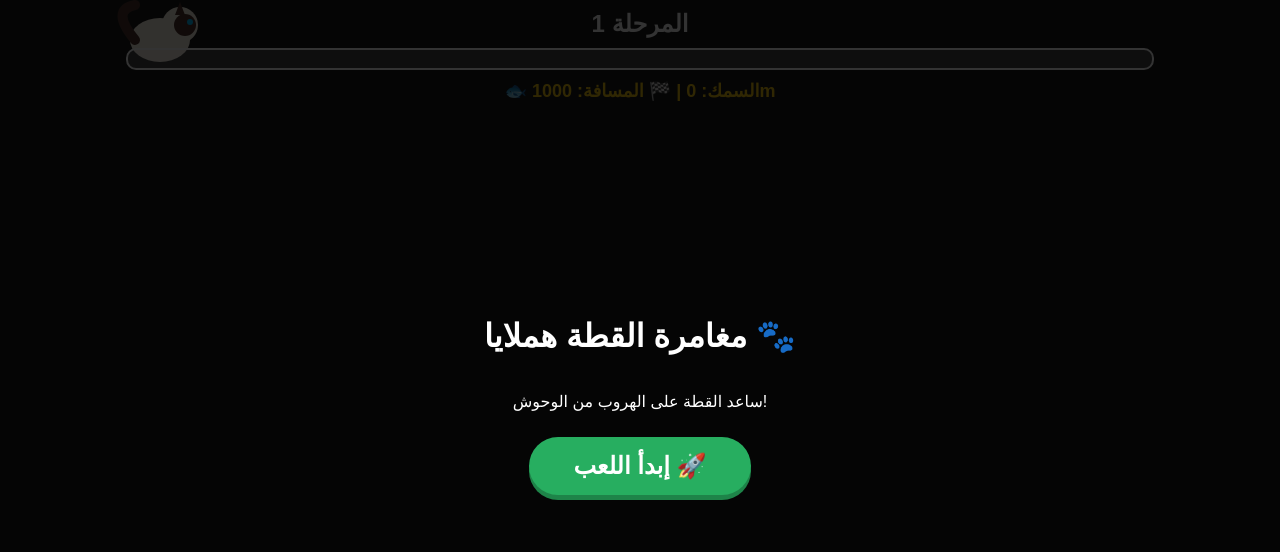
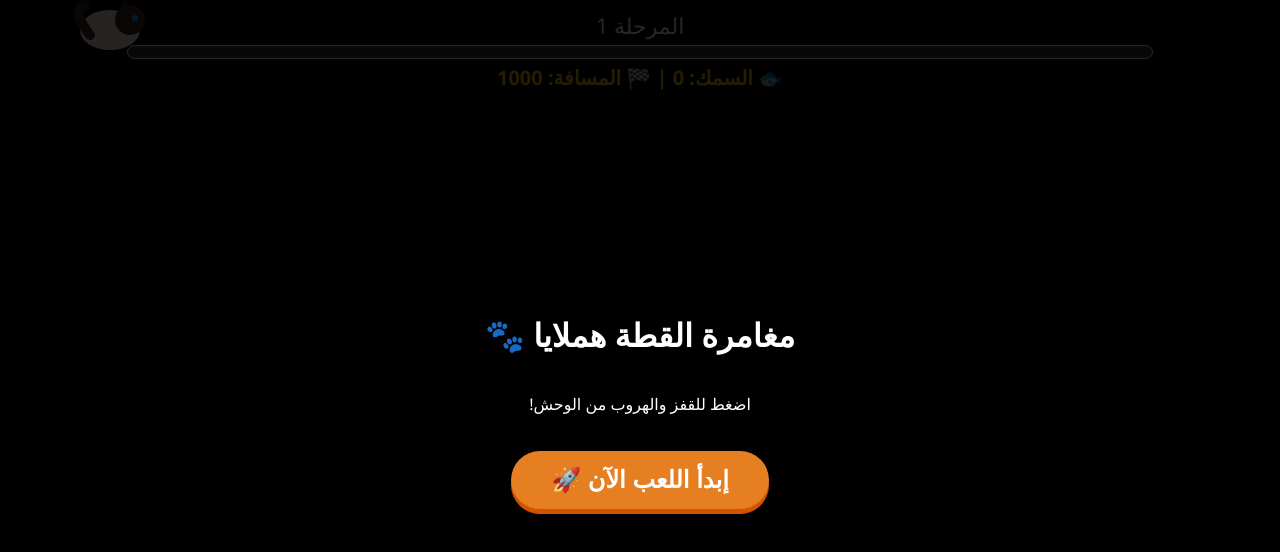
Before and after one commit to latakiano/Happy-cat, a plain HTML site: page index.html in a window 1280 px wide. Drawn offline with Linux system fonts and the light colour scheme.

Commit message:
Update index.html

```diff
--- a/index.html
+++ b/index.html
@@ -1,166 +1,175 @@
 <!DOCTYPE html>
-<html lang="ar">
+<html lang="ar" dir="rtl">
 <head>
     <meta charset="UTF-8">
     <meta name="viewport" content="width=device-width, initial-scale=1.0, maximum-scale=1.0, user-scalable=no">
-    <title>Himalayan Cat: The Golden Edition</title>
+    <title>Himalayan Cat Gold</title>
     <style>
-        body { margin: 0; overflow: hidden; background: #000; font-family: 'Arial', sans-serif; touch-action: none; }
-        #ui { position: absolute; top: 10px; width: 100%; text-align: center; color: white; z-index: 10; pointer-events: none; }
-        .bar { width: 80%; height: 18px; background: rgba(255,255,255,0.2); margin: 10px auto; border-radius: 10px; border: 2px solid #fff; overflow: hidden; }
-        #fill { width: 0%; height: 100%; background: linear-gradient(90deg, #f1c40f, #e67e22); transition: 0.1s; }
+        body { margin: 0; overflow: hidden; background: #000; font-family: 'Segoe UI', sans-serif; touch-action: none; }
+        #ui { position: absolute; top: 10px; width: 100%; text-align: center; color: white; z-index: 100; pointer-events: none; }
+        .progress-bar { width: 80%; height: 12px; background: #333; margin: 5px auto; border-radius: 10px; border: 1px solid #fff; }
+        #fill { width: 0%; height: 100%; background: #00ffcc; border-radius: 10px; }
         #overlay {
             position: fixed; top: 0; left: 0; width: 100%; height: 100%;
-            background: rgba(0,0,0,0.8); display: flex; flex-direction: column;
+            background: rgba(0,0,0,0.85); display: flex; flex-direction: column;
             justify-content: center; align-items: center; color: white; z-index: 1000;
         }
-        button {
-            padding: 15px 45px; font-size: 24px; cursor: pointer; border-radius: 50px;
-            background: #27ae60; color: white; border: none; font-weight: bold; margin: 10px;
-            box-shadow: 0 5px 0 #1e8449;
+        .btn {
+            padding: 15px 40px; font-size: 24px; cursor: pointer; border-radius: 50px;
+            background: #e67e22; color: white; border: none; font-weight: bold;
+            box-shadow: 0 5px 0 #d35400; margin-top: 20px;
         }
-        .stat { color:#f1c40f; font-size: 18px; font-weight: bold; }
+        .score { color:#f1c40f; font-size: 20px; font-weight: bold; }
     </style>
 </head>
 <body>
 
 <div id="ui">
-    <div id="lvlName" style="font-size: 24px; font-weight: bold;">المرحلة 1</div>
-    <div class="bar"><div id="fill"></div></div>
-    <div class="stat">🐟 السمك: <span id="totalFish">0</span> | 🏁 المسافة: <span id="dist">1000</span>m</div>
+    <div id="lvlName" style="font-size: 22px; margin-bottom: 5px;">المرحلة 1</div>
+    <div class="progress-bar"><div id="fill"></div></div>
+    <div class="score">🐟 السمك: <span id="fishCount">0</span> | 🏁 المسافة: <span id="distance">1000</span></div>
 </div>
 
 <div id="overlay">
     <h1 id="msg">مغامرة القطة هملايا 🐾</h1>
-    <p>ساعد القطة على الهروب من الوحوش!</p>
-    <button onclick="setupStage()">إبدأ اللعب 🚀</button>
+    <p>اضغط للقفز والهروب من الوحش!</p>
+    <button class="btn" onclick="startGame()">إبدأ اللعب الآن 🚀</button>
 </div>
 
-<canvas id="c"></canvas>
+<canvas id="gameCanvas"></canvas>
 
 <script>
-    const canvas = document.getElementById('c');
+    const canvas = document.getElementById('gameCanvas');
     const ctx = canvas.getContext('2d');
     const overlay = document.getElementById('overlay');
-    let totalFish = 0, audioCtx;
+    const fill = document.getElementById('fill');
 
-    // ألوان الحواجز بالترتيب المطلوب
+    let gameActive = false, started = false;
+    let fish = 0, level = 0, dist = 1000;
+    let cat = { x: 80, y: 0, v: 0, w: 70, h: 50 };
+    let monster = { x: -200, y: 0 };
+    let pipes = [], food = [];
+
     const barrierColors = ["#f1c40f", "#3498db", "#2ecc71", "#111111", "#8b4513", "#800000", "#4b0082", "#2f4f4f", "#ff4500", "#556b2f"];
 
-    function resize() { canvas.width = window.innerWidth; canvas.height = window.innerHeight; }
-    window.addEventListener('resize', resize); resize();
+    function resize() {
+        canvas.width = window.innerWidth;
+        canvas.height = window.innerHeight;
+    }
+    window.addEventListener('resize', resize);
+    resize();
 
-    // مراحل اللعبة (20 مرحلة)
-    const stages = [];
-    for(let i=0; i<20; i++) {
-        stages.push({
-            n: `المرحلة ${i+1}`,
-            bg: i % 2 === 0 ? "#1a1a1a" : "#0d0d0d",
-            col: barrierColors[i % barrierColors.length],
-            s: 5 + (i * 0.5)
-        });
-    }
-
-    let cur = 0, dist = 1000, active = false, started = false;
-    let p = { x: 120, y: 0, v: 0 }, m = { x: -200, y: 0 }, obs = [], items = [];
-
-    // وظيفة رسم القطة الهملايا الحقيقية برمجياً لضمان ظهورها
-    function drawHimalayan(x, y) {
+    function drawCat(x, y) {
         ctx.save();
-        ctx.translate(x, y);
-        // الجسم (أبيض كريمي)
+        // الجسم (أبيض كريمي للهملايا)
         ctx.fillStyle = "#FDF5E6";
-        ctx.beginPath(); ctx.ellipse(40, 40, 30, 22, 0, 0, Math.PI*2); ctx.fill();
-        // الرأس
-        ctx.beginPath(); ctx.arc(60, 25, 18, 0, Math.PI*2); ctx.fill();
-        // الوجه (قناع الهملايا البني)
-        ctx.fillStyle = "#4E342E";
-        ctx.beginPath(); ctx.arc(65, 25, 11, 0, Math.PI*2); ctx.fill();
-        // العيون (أزرق هملايا)
+        ctx.beginPath(); ctx.ellipse(x + 30, y + 30, 30, 20, 0, 0, Math.PI * 2); ctx.fill();
+        // الوجه والأذنين (بني غامق - سيال بوينت)
+        ctx.fillStyle = "#3E2723";
+        ctx.beginPath(); ctx.arc(x + 50, y + 20, 15, 0, Math.PI * 2); ctx.fill(); // الرأس
+        ctx.beginPath(); ctx.moveTo(x+40, y+10); ctx.lineTo(x+45, y); ctx.lineTo(x+50, y+10); ctx.fill(); // أذن
+        // العين الزرقاء المميزة
         ctx.fillStyle = "#00BFFF";
-        ctx.beginPath(); ctx.arc(70, 22, 3, 0, Math.PI*2); ctx.fill();
-        // الأذنين
-        ctx.fillStyle = "#4E342E";
-        ctx.beginPath(); ctx.moveTo(55, 15); ctx.lineTo(60, 2); ctx.lineTo(65, 15); ctx.fill();
-        // الذيل
-        ctx.strokeStyle = "#4E342E"; ctx.lineWidth = 10; ctx.lineCap = "round";
-        ctx.beginPath(); ctx.moveTo(15, 40); ctx.quadraticCurveTo(-10, 10, 15, 5); ctx.stroke();
+        ctx.beginPath(); ctx.arc(x + 55, y + 18, 3, 0, Math.PI * 2); ctx.fill();
+        // الذيل الكثيف
+        ctx.strokeStyle = "#3E2723"; ctx.lineWidth = 10; ctx.lineCap = "round";
+        ctx.beginPath(); ctx.moveTo(x+10, y+35); ctx.quadraticCurveTo(x-10, y+10, x+5, y+5); ctx.stroke();
         ctx.restore();
     }
 
-    // رسم السمكة (واضحة وحقيقية)
-    function drawRealFish(x, y) {
-        ctx.fillStyle = "#FF8C00";
-        ctx.beginPath(); ctx.ellipse(x, y, 20, 12, 0, 0, Math.PI*2); ctx.fill();
-        ctx.beginPath(); ctx.moveTo(x-15, y); ctx.lineTo(x-30, y-15); ctx.lineTo(x-30, y+15); ctx.fill();
-        ctx.fillStyle = "white"; ctx.beginPath(); ctx.arc(x+12, y-3, 3, 0, Math.PI*2); ctx.fill();
+    function drawMonster(x, y) {
+        ctx.fillStyle = "#1a1a1a";
+        ctx.beginPath(); ctx.moveTo(x, y); ctx.lineTo(x+140, y+60); ctx.lineTo(x, y+120); ctx.closePath(); ctx.fill();
+        ctx.fillStyle = "red"; ctx.beginPath(); ctx.arc(x+90, y+45, 6, 0, Math.PI*2); ctx.fill();
+        ctx.beginPath(); ctx.arc(x+90, y+75, 6, 0, Math.PI*2); ctx.fill();
     }
 
-    // رسم الوحش (وحش مرعب)
-    function drawMonster(x, y) {
-        ctx.fillStyle = "#222";
-        ctx.beginPath(); ctx.moveTo(x, y); ctx.lineTo(x+130, y+65); ctx.lineTo(x, y+130); ctx.fill();
-        ctx.fillStyle = "red";
-        ctx.beginPath(); ctx.arc(x+90, y+50, 7, 0, Math.PI*2); ctx.fill();
-        ctx.beginPath(); ctx.arc(x+90, y+80, 7, 0, Math.PI*2); ctx.fill();
+    function drawFish(x, y) {
+        ctx.fillStyle = "#FF8C00";
+        ctx.beginPath(); ctx.ellipse(x, y, 18, 10, 0, 0, Math.PI*2); ctx.fill();
+        ctx.beginPath(); ctx.moveTo(x-12, y); ctx.lineTo(x-25, y-12); ctx.lineTo(x-25, y+12); ctx.closePath(); ctx.fill();
     }
 
-    window.setupStage = function() {
+    function startGame() {
         overlay.style.display = 'none';
-        dist = 1000; p.y = canvas.height/2; p.v = 0; m.x = -200;
-        obs = []; items = [];
-        document.getElementById('lvlName').innerText = stages[cur].n;
-        active = true; started = false;
-        if(!audioCtx) audioCtx = new (window.AudioContext || window.webkitAudioContext)();
-    };
+        cat.y = canvas.height / 2;
+        cat.v = 0;
+        monster.x = -200;
+        pipes = []; food = [];
+        dist = 1000;
+        gameActive = true;
+        started = false;
+        document.getElementById('lvlName').innerText = `المرحلة ${level + 1}`;
+    }
 
-    function loop() {
-        const s = stages[cur];
-        ctx.fillStyle = s.bg; ctx.fillRect(0, 0, canvas.width, canvas.height);
+    function gameOver(win = false) {
+        gameActive = false;
+        document.getElementById('msg').innerText = win ? "أحسنت! للمرحلة التالية 🏆" : "أمسك بك الوحش! 🙀";
+        if (win) level = (level + 1) % 20;
+        overlay.style.display = 'flex';
+    }
 
-        if (active && started) {
-            p.v += 0.5; p.y += p.v; dist -= s.s / 10;
-            m.y += (p.y - m.y) * 0.05; m.x = Math.min(p.x - 160, m.x + 0.4);
+    function update() {
+        if (!gameActive) return;
+        if (started) {
+            cat.v += 0.55;
+            cat.y += cat.v;
+            dist -= 0.8;
+            monster.y += (cat.y - monster.y) * 0.06;
+            monster.x = Math.min(cat.x - 140, monster.x + 0.5);
 
-            if (dist > 50 && (obs.length === 0 || obs[obs.length-1].x < canvas.width - 380)) {
-                let gapY = Math.random() * (canvas.height - 400) + 100;
-                obs.push({ x: canvas.width, y: gapY, g: 300 });
-                items.push({ x: canvas.width + 120, y: gapY + 150 });
+            if (pipes.length === 0 || pipes[pipes.length - 1].x < canvas.width - 350) {
+                let gapPos = Math.random() * (canvas.height - 350) + 100;
+                pipes.push({ x: canvas.width, y: gapPos, g: 300 });
+                food.push({ x: canvas.width + 100, y: gapPos + 150 });
             }
 
-            obs.forEach((o, i) => {
-                o.x -= s.s;
-                if(p.x+70 > o.x && p.x < o.x+70 && (p.y < o.y || p.y+60 > o.y+o.g)) active = false;
-                if(o.x < -100) obs.splice(i, 1);
+            pipes.forEach((p, i) => {
+                p.x -= 6;
+                if (cat.x + 50 > p.x && cat.x < p.x + 70 && (cat.y < p.y || cat.y + 40 > p.y + p.g)) gameOver();
+                if (p.x < -100) pipes.splice(i, 1);
             });
 
-            items.forEach((f, i) => {
-                f.x -= s.s;
-                if(Math.hypot(p.x+40-f.x, p.y+40-f.y) < 55) { totalFish += 100; items.splice(i, 1); }
+            food.forEach((f, i) => {
+                f.x -= 6;
+                if (Math.hypot(cat.x + 30 - f.x, cat.y + 30 - f.y) < 50) {
+                    fish += 100;
+                    food.splice(i, 1);
+                    document.getElementById('fishCount').innerText = fish;
+                }
             });
 
-            if(p.y > canvas.height || p.y < -100 || p.x < m.x + 100) active = false;
-            if(!active) { document.getElementById('msg').innerText = "خسرت! الوحش أمسك بك"; overlay.style.display = 'flex'; }
+            if (cat.y > canvas.height || cat.y < -100 || cat.x < monster.x + 110) gameOver();
+            if (dist <= 0) gameOver(true);
 
-            if (dist <= 0) { cur++; active = false; document.getElementById('msg').innerText = "رائع! للمرحلة القادمة"; overlay.style.display = 'flex'; }
-
-            document.getElementById('fill').style.width = (1 - (dist/1000))*100 + "%";
-            document.getElementById('totalFish').innerText = totalFish;
-            document.getElementById('dist').innerText = Math.max(0, Math.floor(dist));
+            fill.style.width = (1 - dist / 1000) * 100 + "%";
+            document.getElementById('distance').innerText = Math.max(0, Math.floor(dist));
         }
-
-        obs.forEach(o => { ctx.fillStyle = s.col; ctx.fillRect(o.x, 0, 70, o.y); ctx.fillRect(o.x, o.y+o.g, 70, canvas.height); });
-        items.forEach(f => drawRealFish(f.x, f.y));
-        drawMonster(m.x, m.y);
-        drawHimalayan(p.x, p.y);
-
-        requestAnimationFrame(loop);
     }
 
-    const trigger = () => { if(active) started = true; p.v = -9.5; };
-    window.addEventListener('mousedown', trigger);
-    window.addEventListener('touchstart', (e) => { e.preventDefault(); trigger(); }, {passive: false});
-    loop();
+    function render() {
+        ctx.clearRect(0, 0, canvas.width, canvas.height);
+
+        // رسم الحواجز
+        pipes.forEach(p => {
+            ctx.fillStyle = barrierColors[level % 10];
+            ctx.fillRect(p.x, 0, 70, p.y);
+            ctx.fillRect(p.x, p.y + p.g, 70, canvas.height);
+        });
+
+        food.forEach(f => drawFish(f.x, f.y));
+        drawMonster(monster.x, monster.y);
+        drawCat(cat.x, cat.y);
+
+        update();
+        requestAnimationFrame(render);
+    }
+
+    const input = () => { if (gameActive) { started = true; cat.v = -9.5; } };
+    window.addEventListener('mousedown', input);
+    window.addEventListener('touchstart', (e) => { e.preventDefault(); input(); }, { passive: false });
+
+    render();
 </script>
 </body>
 </html>
```
